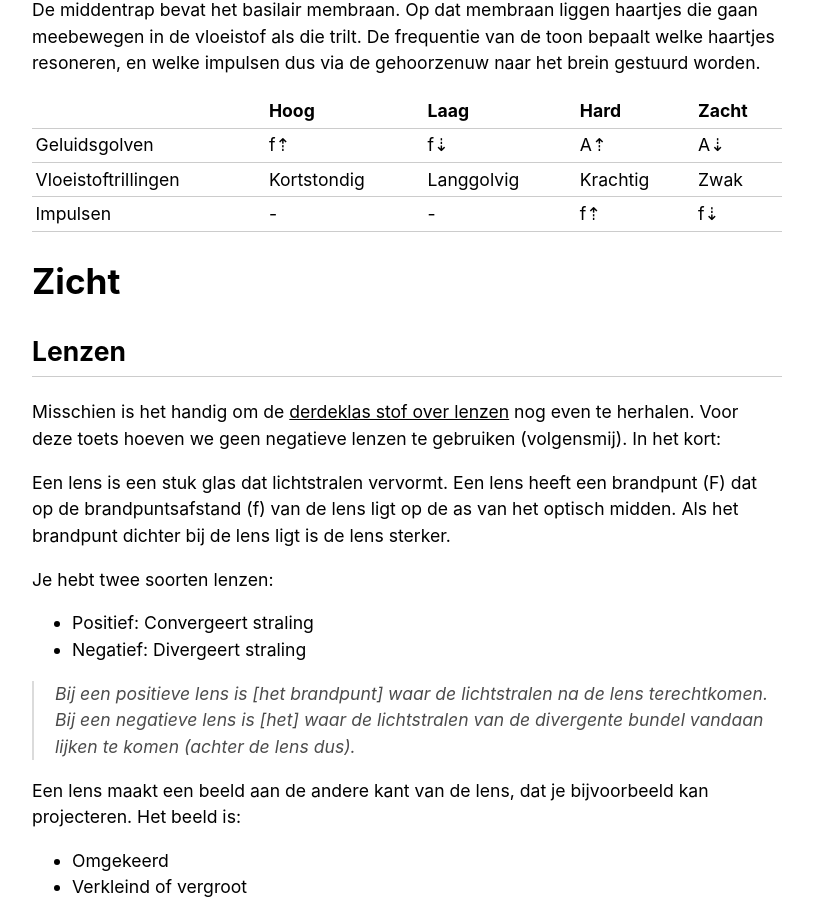
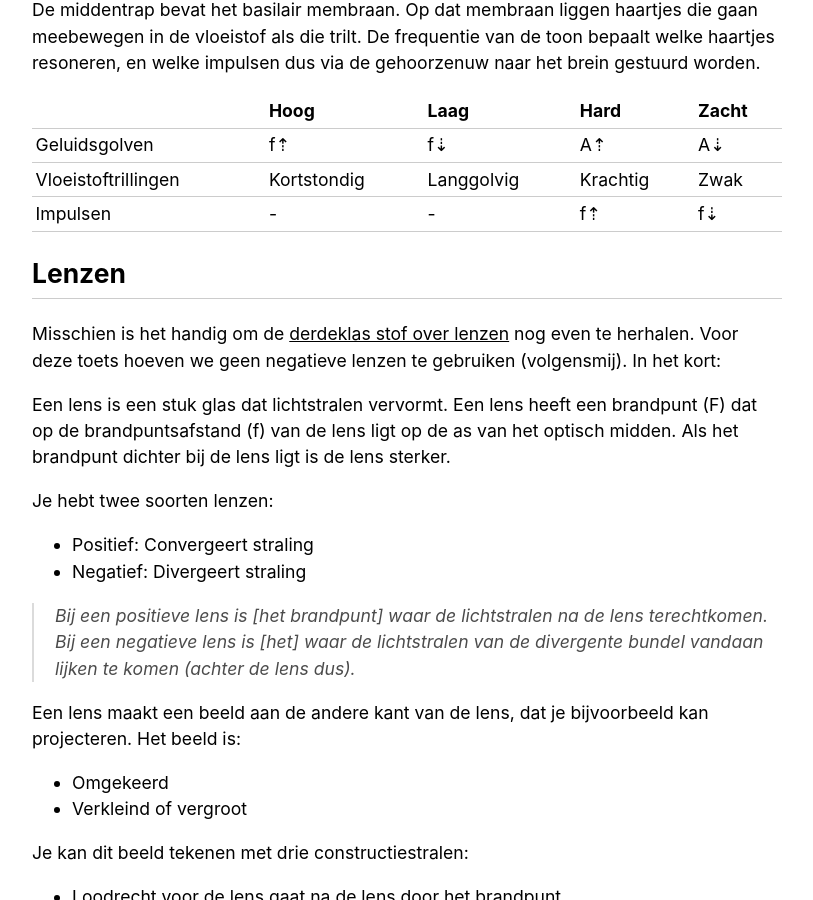
Before and after one commit to RobinBoers/school.geheimesite.nl, a Jekyll site: the page built from 5VWO/TW2/Natuurkunde.md, in a window 1280 px wide and 900 px high, scrolled down 3685 px. Shown: the whole window, without its empty margins (233-1046 px from the left). Built offline with Jekyll 4.4.1, drawn with Linux system fonts in a browser that asks for light colours; our own code applies the rules of GitHub Pages for plain Markdown files.

Commit message:
Remove unused heading

```diff
--- a/5VWO/TW2/Natuurkunde.md
+++ b/5VWO/TW2/Natuurkunde.md
@@ -77,8 +77,6 @@ De middentrap bevat het basilair membraan. Op dat membraan liggen haartjes die g
 | Geluidsgolven       | f⇡          | f⇣         | A⇡       | A⇣    |
 | Vloeistoftrillingen | Kortstondig | Langgolvig | Krachtig | Zwak  |
 | Impulsen            | -           | -          | f⇡       | f⇣    |
-
-# Zicht
 
 ## Lenzen
 
```
